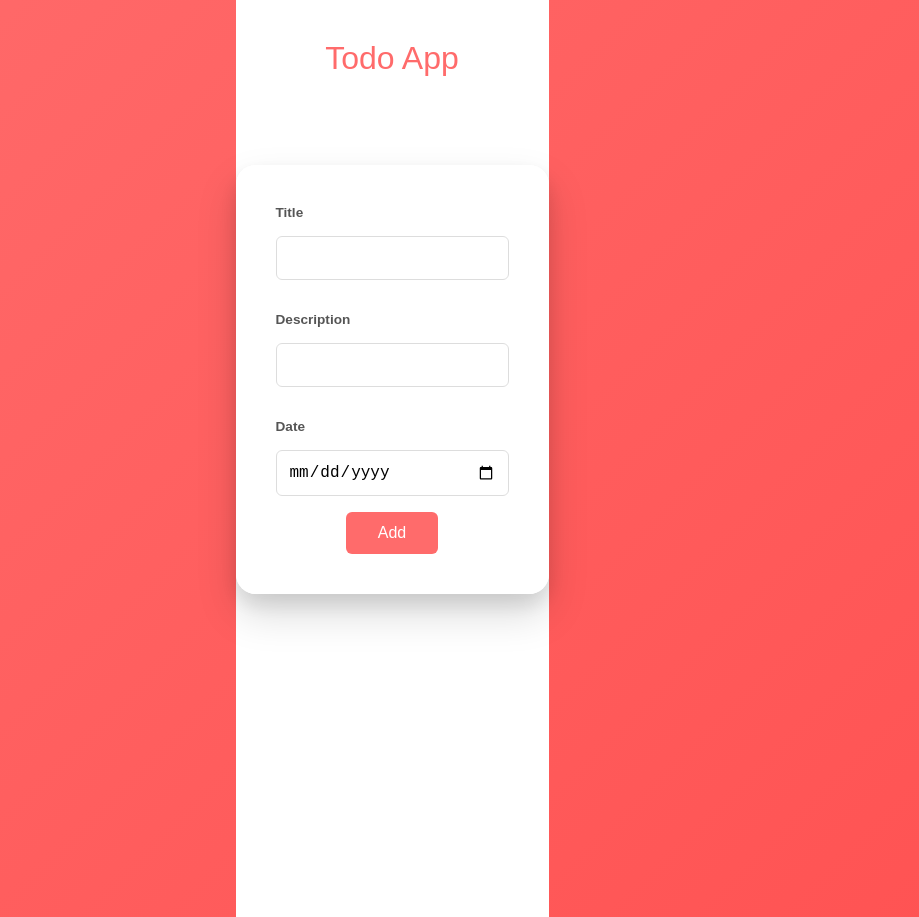
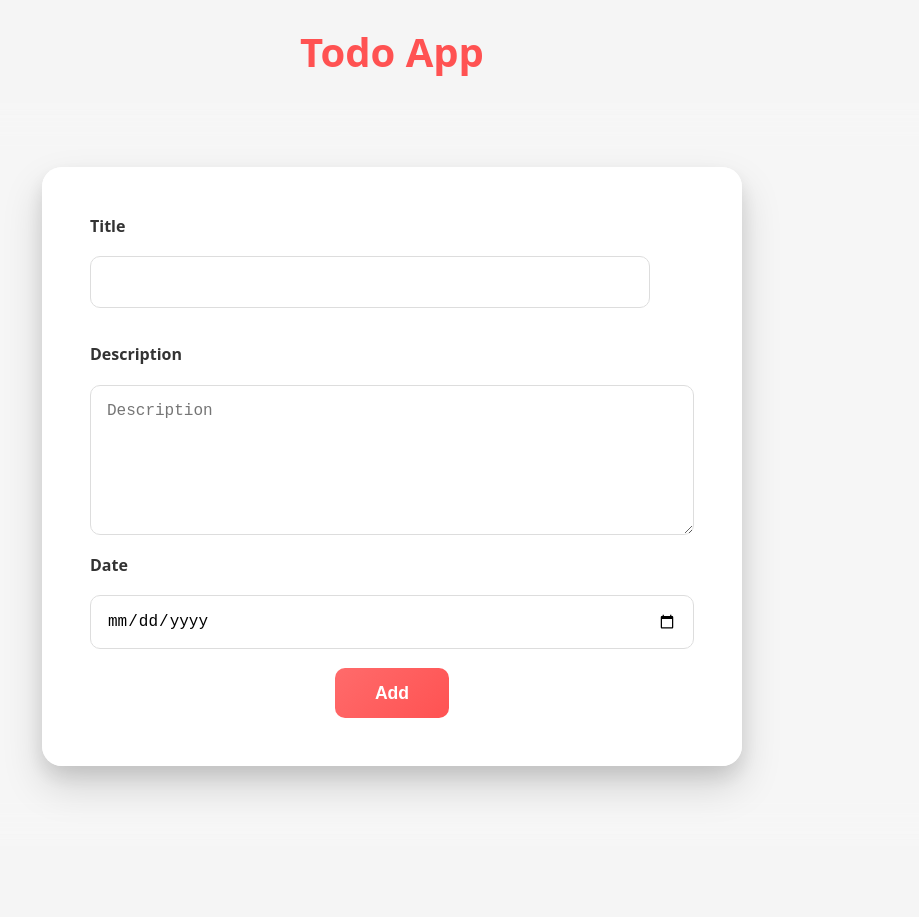
Before and after one commit to Ali-Khan04/FocusBoard, a React (Vite) app: page /todo in a window 1280 px wide. Shown: the whole page, without its empty margins (248-1167 px from the left). After the commit the page ends 878 px from the top, so only its background shows below. Built offline with nearby package versions, Linux system fonts and the light colour scheme.

Commit message:
add navigation and minor CSS tweaks

```diff
--- a/src/App.jsx
+++ b/src/App.jsx
@@ -1,5 +1,5 @@
 import { BrowserRouter, Route, Routes } from "react-router-dom";
-import "./CSS/App.css";
+
 import SignUp from "./pages/SignUp";
 import SignIn from "./pages/SignIn";
 import Todo from "./pages/Todo";
--- a/src/CSS/App.css
+++ /dev/null
@@ -1,17 +0,0 @@
-.app-container {
-  min-height: 100vh;
-  background: #fff;
-  padding: 0;
-  display: flex;
-  flex-direction: column;
-  align-items: center;
-  justify-content: flex-start;
-}
-
-h1 {
-  text-align: center;
-  padding: 1.5rem;
-  font-size: 2rem;
-  font-weight: 500;
-  color: #ff6b6b;
-}
--- a/src/CSS/renderTodo.css
+++ b/src/CSS/renderTodo.css
@@ -31,6 +31,10 @@
   position: relative;
   overflow: hidden;
   height: fit-content;
+  display: flex;
+  flex-direction: column;
+  justify-content: center;
+  align-items: center;
 }
 
 .todo-contianer:hover {
@@ -133,6 +137,9 @@
   background: white;
   color: #666;
 }
+.edit-buttons {
+  display: flex;
+}
 
 @media (max-width: 768px) {
   .render-container {
--- a/src/CSS/signUp.css
+++ b/src/CSS/signUp.css
@@ -1,4 +1,5 @@
-body {
+.sigin-page,
+.signup-page {
   margin: 0;
   min-height: 100vh;
   display: flex;
--- a/src/CSS/userInput.css
+++ b/src/CSS/userInput.css
@@ -1,50 +1,70 @@
 .input-container {
-  max-width: 600px;
-  margin: 2rem auto;
-  padding: 2.5rem;
+  max-width: 700px;
+  margin: 3rem auto;
+  padding: 3rem;
   background: rgba(255, 255, 255, 0.95);
   backdrop-filter: blur(10px);
   border-radius: 20px;
   box-shadow: 0 20px 40px rgba(0, 0, 0, 0.15), 0 10px 20px rgba(0, 0, 0, 0.1),
     inset 0 1px 0 rgba(255, 255, 255, 0.6);
 }
+
+.form-container {
+  width: 100%;
+}
+
 form {
   display: flex;
   flex-direction: column;
-  gap: 1rem;
+  gap: 1.2rem;
 }
 
 label {
-  font-size: 0.85rem;
+  font-size: 1rem;
   font-weight: 600;
-  color: #555;
+  color: #333;
 }
 
 input[type="text"],
-input[type="date"] {
-  padding: 0.75rem;
+input[type="date"],
+textarea {
+  width: 100%;
+  padding: 1rem;
   border: 1px solid #ddd;
-  border-radius: 6px;
+  border-radius: 10px;
   font-size: 1rem;
+  background: #fff;
+  transition: 0.3s;
 }
 
-input:focus {
+textarea {
+  min-height: 150px;
+  resize: vertical;
+}
+
+input:focus,
+textarea:focus {
   outline: none;
   border-color: #ff6b6b;
   background: #fff9f9;
+  box-shadow: 0 4px 8px rgba(255, 107, 107, 0.15);
 }
 
 button {
-  padding: 0.75rem 2rem;
-  background: #ff6b6b;
+  padding: 0.9rem 2.5rem;
+  background: linear-gradient(135deg, #ff6b6b, #ff5252);
   color: white;
   border: none;
-  border-radius: 6px;
-  font-size: 1rem;
+  border-radius: 10px;
+  font-size: 1.1rem;
+  font-weight: bold;
   cursor: pointer;
   align-self: center;
+  transition: 0.3s;
 }
 
 button:hover {
-  background: #ff5252;
+  background: linear-gradient(135deg, #ff5252, #e53e3e);
+  transform: translateY(-2px);
+  box-shadow: 0 6px 12px rgba(255, 107, 107, 0.3);
 }
--- a/src/RenderTodo.jsx
+++ b/src/RenderTodo.jsx
@@ -16,19 +16,22 @@ function RenderTodo() {
   };
   return (
     <TodoContext.Provider value={{ handleTodoArray }}>
-      <div className="app-container">
+      <>
         <div className="input-section">
           <UserInput />
         </div>
-        <div className="todos-section">
+        <>
           <div className="render-container">
             {todoArray.map((item) => (
               <div key={item.id} className="todo-contianer">
                 <h1>{item.title}</h1>
                 <p>{item.description}</p>
                 <p>{item.date}</p>
-                <button onClick={() => handleDelete(item.id)}>Delete</button>
-                <button>Update</button>
+                <div className="edit-buttons">
+                  <button onClick={() => handleDelete(item.id)}>Delete</button>
+                  <button>Update</button>
+                </div>
+
                 <label>Priority</label>
                 <select>
                   <option value="">Select</option>
@@ -39,8 +42,8 @@ function RenderTodo() {
               </div>
             ))}
           </div>
-        </div>
-      </div>
+        </>
+      </>
     </TodoContext.Provider>
   );
 }
--- a/src/pages/SignIn.jsx
+++ b/src/pages/SignIn.jsx
@@ -2,6 +2,7 @@ import "../CSS/signUp.css";
 import { Link } from "react-router-dom";
 function SignIn() {
   return (
+    <div className="sigin-page">
       <div className="sign-in-container">
         <h1>Sign in</h1>
         <form>
@@ -11,6 +12,7 @@ function SignIn() {
         </form>
         <Link to="/signup">No account? Sign Up</Link>
       </div>
+    </div>
   );
 }
 
--- a/src/pages/SignUp.jsx
+++ b/src/pages/SignUp.jsx
@@ -34,6 +34,7 @@ function SignUp() {
     setFormData({ name: "", email: "", password: "" });
   };
   return (
+    <div className="signup-page">
       <div className="sign-up-container">
         <h1>SignUp</h1>
         <form onSubmit={handleSubmit}>
@@ -67,6 +68,7 @@ function SignUp() {
         {errorMsg && <p className="error-message">{errorMsg}</p>}
         {success && <p className="success-message">{success}</p>}
       </div>
+    </div>
   );
 }
 
--- a/src/pages/Todo.jsx
+++ b/src/pages/Todo.jsx
@@ -1,11 +1,22 @@
 import RenderTodo from "../RenderTodo";
-import "../CSS/App.css";
+
 function Todo() {
   return (
-    <div className="app-container">
-      <h1>Todo App</h1>
+    <>
+      <h1
+        style={{
+          textAlign: "center",
+          margin: "1.5rem 0",
+          fontSize: "2.5rem",
+          fontWeight: "bold",
+          color: "#ff5252",
+        }}
+      >
+        Todo App
+      </h1>
+
       <RenderTodo />
-    </div>
+    </>
   );
 }
 
--- a/src/pages/Welcome.jsx
+++ b/src/pages/Welcome.jsx
@@ -1,4 +1,4 @@
-import { useNavigate } from "react-router-dom";
+import { useNavigate, Link } from "react-router-dom";
 import "../CSS/welcome.css";
 
 export default function Welcome() {
@@ -17,6 +17,21 @@ export default function Welcome() {
             Sign In
           </button>
         </div>
+        <p>
+          <Link
+            to={"/todo"}
+            style={{
+              color: "white",
+              textDecoration: "underline",
+              fontSize: "1rem",
+              fontWeight: "500",
+              marginTop: "1rem",
+              display: "inline-block",
+            }}
+          >
+            or Continue as guest
+          </Link>
+        </p>
       </div>
     </div>
   );
--- a/src/userInput.jsx
+++ b/src/userInput.jsx
@@ -46,11 +46,12 @@ function UserInput({ getTodo }) {
           <label>Title</label>
           <input type="text" value={title} onChange={handleTitle} required />
           <label>Description</label>
-          <input
-            type="text"
+          <textarea
+            required
+            placeholder="Description"
             value={description}
             onChange={handleDescription}
-            required
+            rows="5"
           />
           <label>Date</label>
           <input type="Date" value={date} onChange={handleDate} required />
```
Lines whose indentation alone changed are shown as unchanged.
